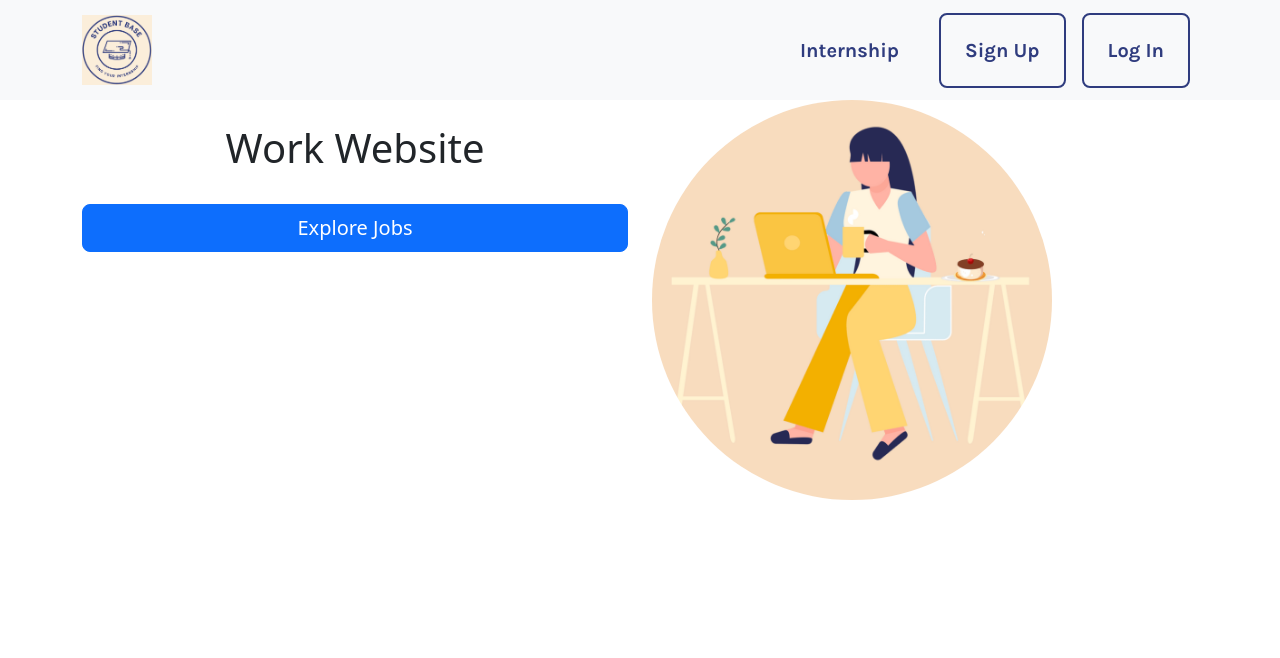
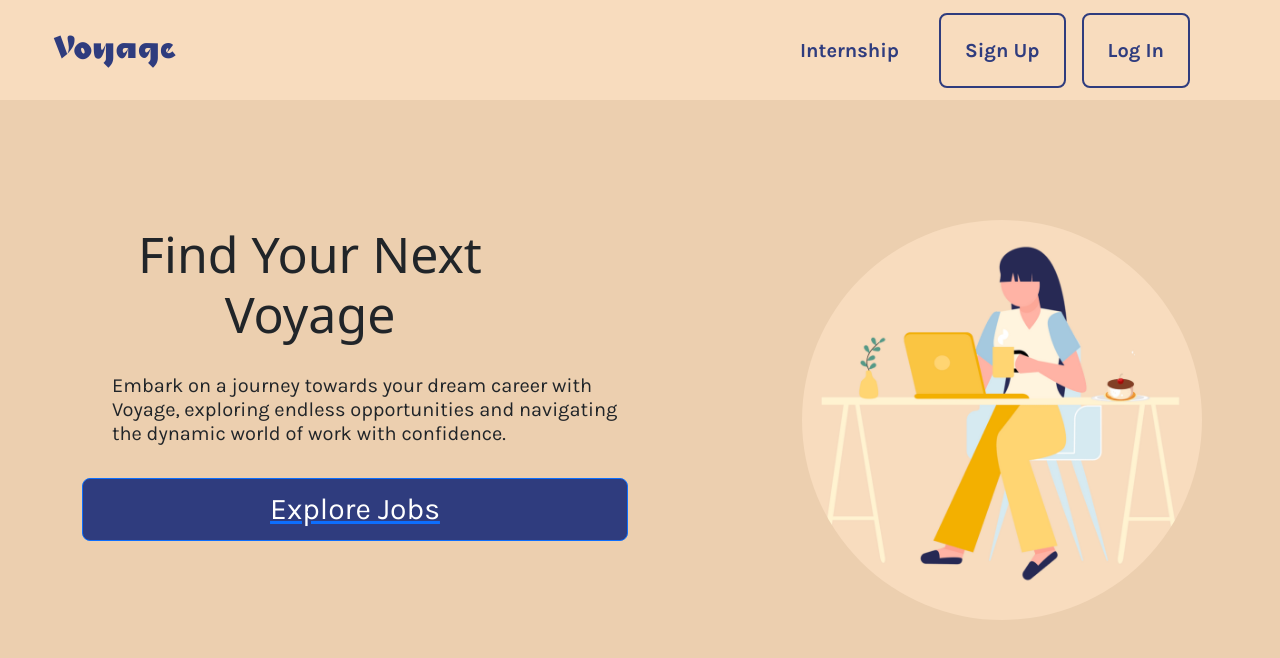
Before and after one commit to bram-n/Voyage, a React (Vite) app in the folder StudentBaseInternship/: page / in a window 1280 px wide. Shown: the top 658 px of the page. Built offline with nearby package versions, Linux system fonts and the light colour scheme; no server answers.

Commit message:
Home page CSS almost done, Navbar CSS done

```diff
--- a/StudentBaseInternship/src/Aesthetics/HomePage.css
+++ b/StudentBaseInternship/src/Aesthetics/HomePage.css
@@ -1,6 +1,50 @@
+body{
+    background-color: #eccfaf;
+}
+
+
+.text-center{
+    margin-right: 90px;
+    margin-top: 100px;
+    font-size: 50px;
+    margin-bottom: 30px;
+    text-align: left;
+}
+
+.text-paragraph{
+    font-family: Karla;
+    font-size: 20px;
+    margin-left: 30px;
+}
+
+
+.explore-jobs{
+    background-color: #2F3C7E;
+    text-decoration: none;
+    font-family: Karla;
+    font-size: 30px;
+}
+
+
+.explore-jobs:hover{
+    background-color: #2F3C7E;
+    text-decoration: none;
+    font-family: Karla;
+    font-size: 30px;
+}
+
+.explore-jobs:active{
+    background-color: #303f89;
+    text-decoration: none;
+    font-family: Karla;
+    font-size: 30px;
+}
+
 .img-work1{
     width: 400px; /* Set your desired width */
     height: 400px; /* Set your desired height */
     border-radius: 50%; /* This will make the image circular */
     overflow: hidden; /* This ensures the image stays within the circle */
+    margin-left: 150px;
+    margin-top: 120px;
 }
--- a/StudentBaseInternship/src/Components/NavBar.tsx
+++ b/StudentBaseInternship/src/Components/NavBar.tsx
@@ -9,23 +9,21 @@ import imageLogo from "../assets/Sb-2.png";
 
 export default function NavBar() {
   const { currentUser, logout, isAuthenticated } = useAuth();
-  // console.log("heoll Im navbar");
-  // console.log(currentUser);
-
   return (
     <Navbar
-      bg="light"
-      data-bs-theme="light"
       className="yellow-background custom-navbar"
     >
       <Container>
         <NavLink to="/" className="logo-div">
-          <img
+          <div className = "logo">
+            Voyage
+          </div>
+          {/* <img
             src={imageLogo}
             alt="Internship Logo"
             className="image-style"
             style={{ maxWidth: "70px", maxHeight: "70px" }}
-          />
+          /> */}
         </NavLink>
         <Nav className="nav-right-side-component">
           <NavLink to="/job" className="nav-link text-style">
--- a/StudentBaseInternship/src/Components/NavBarStyle.css
+++ b/StudentBaseInternship/src/Components/NavBarStyle.css
@@ -3,11 +3,11 @@
 
 .custom-navbar {
     height: 100px;  /* Adjust the height as needed */
-    background-color:#ffe6cc;
+    background-color:#f8dcbe;
   }
 
-/*
-.yellow-background {
+
+/* .yellow-background {
     background: #FCEDDA;
     background: (217, 217, 217, 0.04);
 } */
@@ -18,7 +18,11 @@
     justify-content: center;
     width: 30px;
     height:30px;
+    font-size: 50px;
+    font-family: Caivun_9;
     margin-left: 20px;
+    color:#2F3C7E;
+    text-decoration: none;
 }
 
 
@@ -68,7 +72,7 @@
 
     margin:1vh;
     padding: 3vh;
-    text-decoration: none;
+    /* text-decoration: none; */
 
 }
 .signup-box-style:hover {
--- a/StudentBaseInternship/src/Pages/Home.tsx
+++ b/StudentBaseInternship/src/Pages/Home.tsx
@@ -11,16 +11,17 @@ export default function Home() {
   console.log(currentUser?.toJSON);
   return (
     <>
-      <NavBar />
+      <NavBar/>
       <Container>
       <Row>
       <Col xs={12} md={6}>
         <br/>
-        <h1 className="text-center">Work Website</h1>
+        <h1 className="text-center">Find Your Next Voyage</h1>
+        <h2 className = "text-paragraph">Embark on a journey towards your dream career with Voyage, exploring endless opportunities and navigating the dynamic world of work with confidence.</h2>
         <br/>
         <NavLink to="/job">
           <div className="d-grid gap-2">
-            <Button variant="primary" size="lg">
+            <Button variant="primary" size="lg" className = "explore-jobs">
               Explore Jobs
             </Button>
           </div>
--- a/StudentBaseInternship/src/assets/Fonts.css
+++ b/StudentBaseInternship/src/assets/Fonts.css
@@ -12,3 +12,10 @@
     font-weight: bold;
     font-style: normal;
   }
+
+  @font-face {
+    font-family: 'Caivun_9';
+    src: url('./Fonts/static/Caivun_9.ttf') format('truetype');
+    font-weight: normal;
+    font-style: normal;
+  }
```
Also changed, not shown: StudentBaseInternship/src/assets/Fonts/static/Caivun_9.ttf (added).
